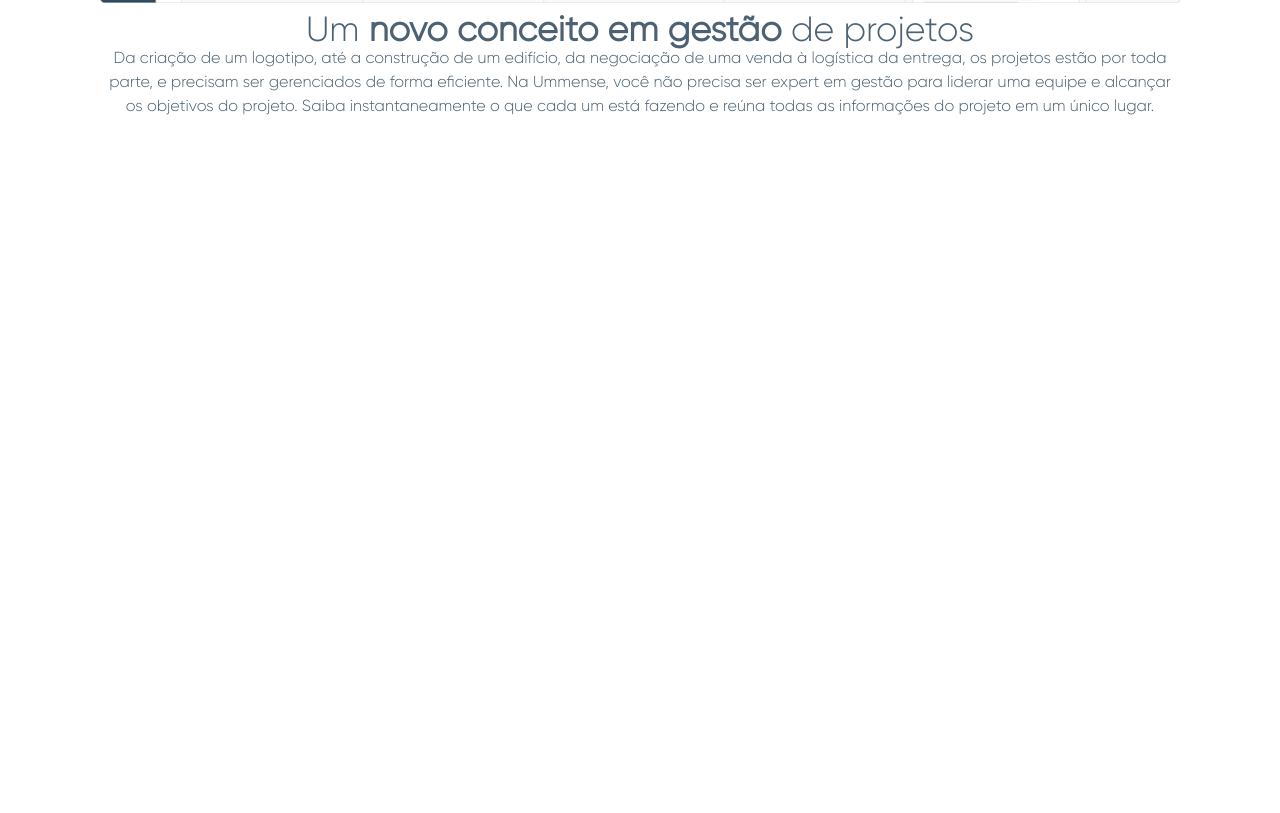
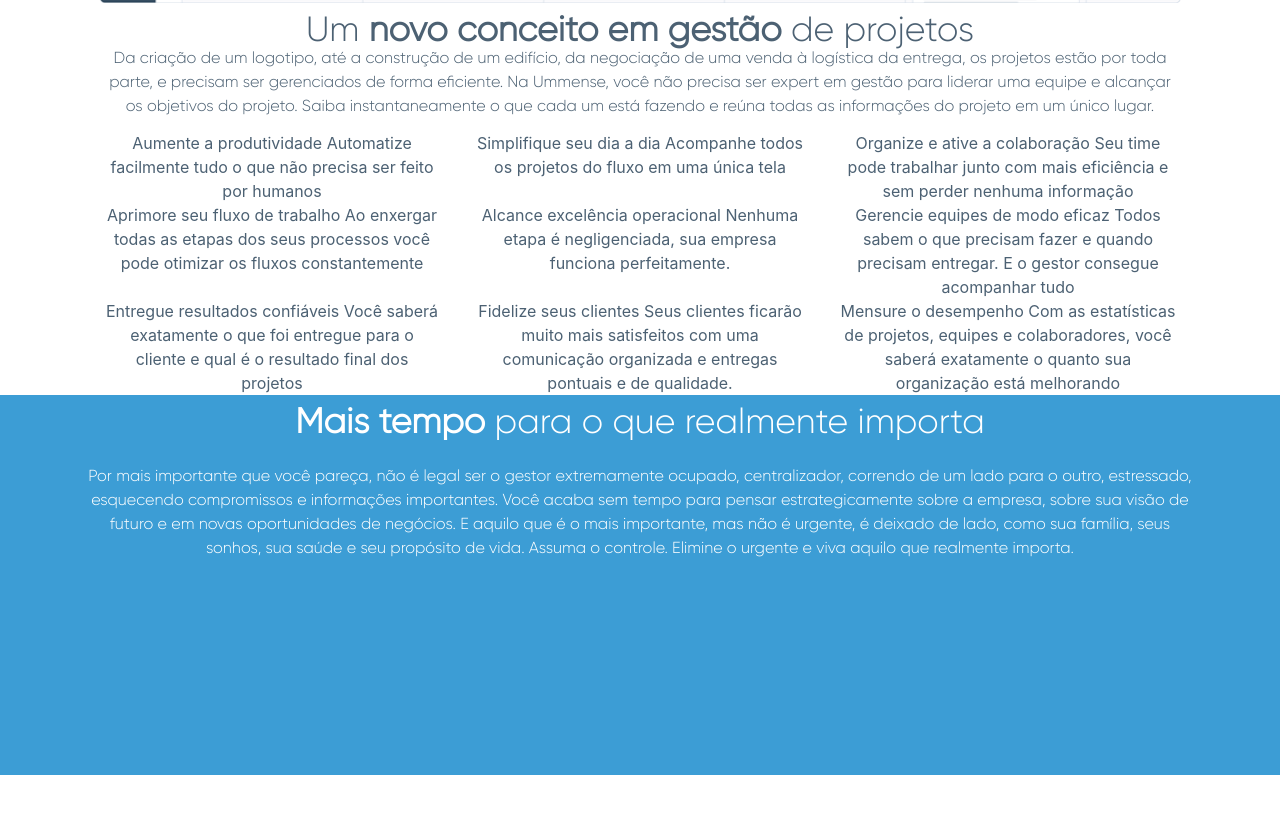
Before and after one commit to marcelocezario/ProjetoFrontEnd, a plain HTML site: page index.html in a window 1280 px wide. Shown: the part 925-1738 px from the top of the page. Drawn offline with Linux system fonts and the light colour scheme.

Commit message:
Incluindo textos

```diff
--- a/index.html
+++ b/index.html
@@ -137,7 +137,46 @@
             opacity: 1;
         }
 
+        .body-bloco-seis{
+            max-width: 1104px;
+            text-align: center;
+            letter-spacing: 0;
+            color: #4C6173;
+            opacity: 1;
+        }
 
+        .body-bloco-seis-grid-um {
+            max-width: 267px;
+            height: 103px;
+        }
+
+        .body-bloco-seis-grid-dois {
+            max-width: 267px;
+            height: 130px;
+        }
+
+        .body-bloco-sete {
+            top: 1919px;
+            left: 0px;
+            max-width: 1920px;
+            height: 380px;
+            background: #3C9DD5 0% 0% no-repeat padding-box;
+            opacity: 1;
+        }
+
+        .body-bloco-sete-texto-um{
+            text-align: center;
+            letter-spacing: 0;
+            color: #FFFFFF;
+            opacity: 1;
+        }
+
+        .body-bloco-sete-texto-dois{
+            text-align: center;
+            letter-spacing: 0;
+            color: #FFFFFF;
+            opacity: 1;
+        }
 
     /* Criando padrões dos tamanhos de fontes */
         .fonte-tamanho-16 {
@@ -227,6 +266,34 @@
     <p>Da criação de um logotipo, até a construção de um edifício, da negociação de uma venda à logística da entrega, os projetos estão por toda parte, e precisam ser gerenciados de forma eficiente. Na Ummense, você não precisa ser expert em gestão para liderar uma equipe e alcançar os objetivos do projeto. Saiba instantaneamente o que cada um está fazendo e reúna todas as informações do projeto em um único lugar.</p>
 </div>
 
+<div class="container body-bloco-seis">
+    <div class="row">
+      <div class="col-sm">Aumente a produtividade Automatize facilmente tudo o que não precisa ser feito por humanos</div>
+      <div class="col-sm">Simplifique seu dia a dia Acompanhe todos os projetos do fluxo em uma única tela</div>
+      <div class="col-sm">Organize e ative a colaboração Seu time pode trabalhar junto com mais eficiência e sem perder nenhuma informação</div>
+      <div class="w-100"></div>
+      <div class="col-sm">Aprimore seu fluxo de trabalho Ao enxergar todas as etapas dos seus processos você pode otimizar os fluxos constantemente</div>
+      <div class="col-sm">Alcance excelência operacional Nenhuma etapa é negligenciada, sua empresa funciona perfeitamente.</div>
+      <div class="col-sm">Gerencie equipes de modo eficaz Todos sabem o que precisam fazer e quando precisam entregar. E o gestor consegue acompanhar tudo</div>
+      <div class="w-100"></div>
+      <div class="col-sm">Entregue resultados confiáveis Você saberá exatamente o que foi entregue para o cliente e qual é o resultado final dos projetos</div>
+      <div class="col-sm">Fidelize seus clientes Seus clientes ficarão muito mais satisfeitos com uma comunicação organizada e entregas pontuais e de qualidade.</div>
+      <div class="col-sm">Mensure o desempenho Com as estatísticas de projetos, equipes e colaboradores, você saberá exatamente o quanto sua organização está melhorando</div>
+    </div>
+  </div>
+
+<div class="body-bloco-sete">
+    <div class="container body-bloco-sete-texto-um fonte-gilroy fonte-tamanho-35">
+        <p><b>Mais tempo</b> para o que realmente importa</p>
+    </div>
+
+    <div class="container body-bloco-sete-texto-dois fonte-gilroy fonte-tamanho-16">
+        <p>Por mais importante que você pareça, não é legal ser o gestor extremamente ocupado, centralizador, correndo de um lado para o outro, estressado, esquecendo compromissos e informações importantes. Você acaba sem tempo para pensar estrategicamente sobre a empresa, sobre sua visão de futuro e em novas oportunidades de negócios. E aquilo que é o mais importante, mas não é urgente, é deixado de lado, como sua família, seus sonhos, sua saúde e seu propósito de vida. Assuma o controle. Elimine o urgente e viva aquilo que realmente importa.</p>
+    </div>
+
+
+</div>
+
 </body>
 
 </html>
```
